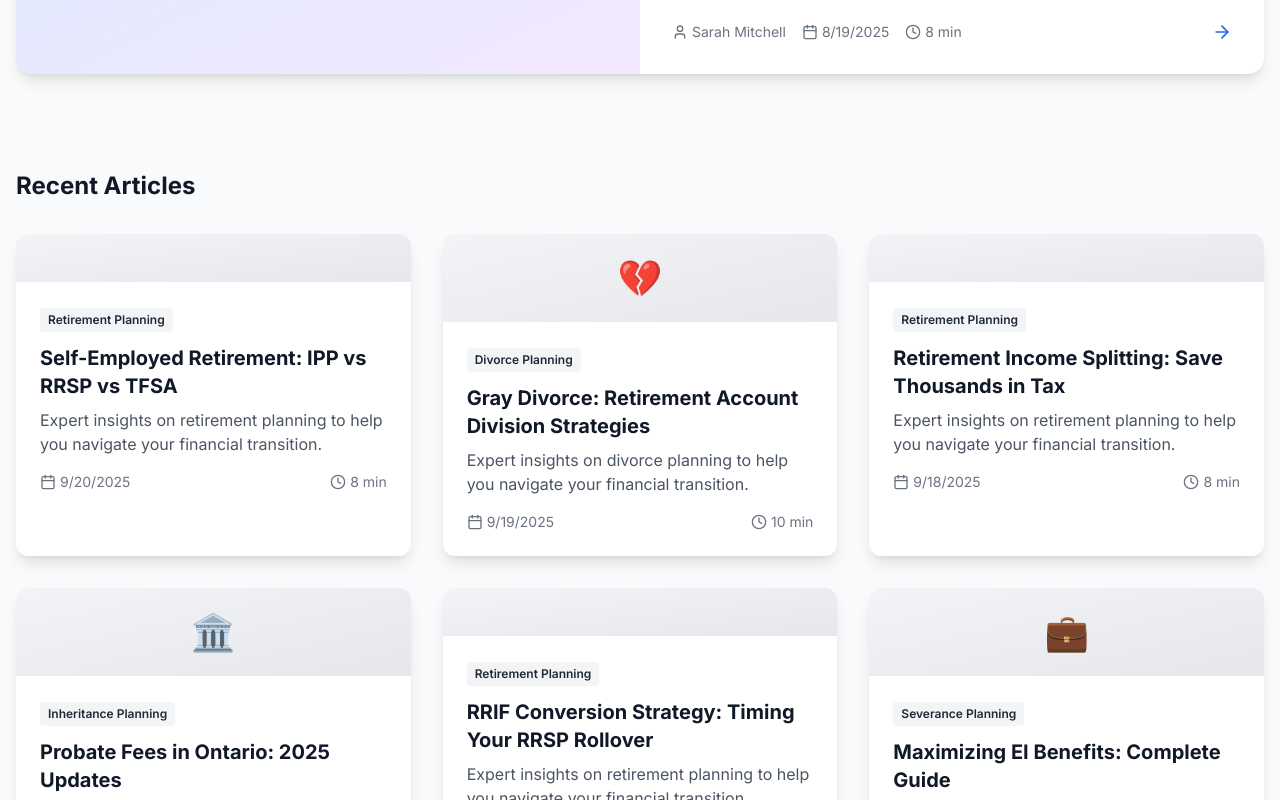
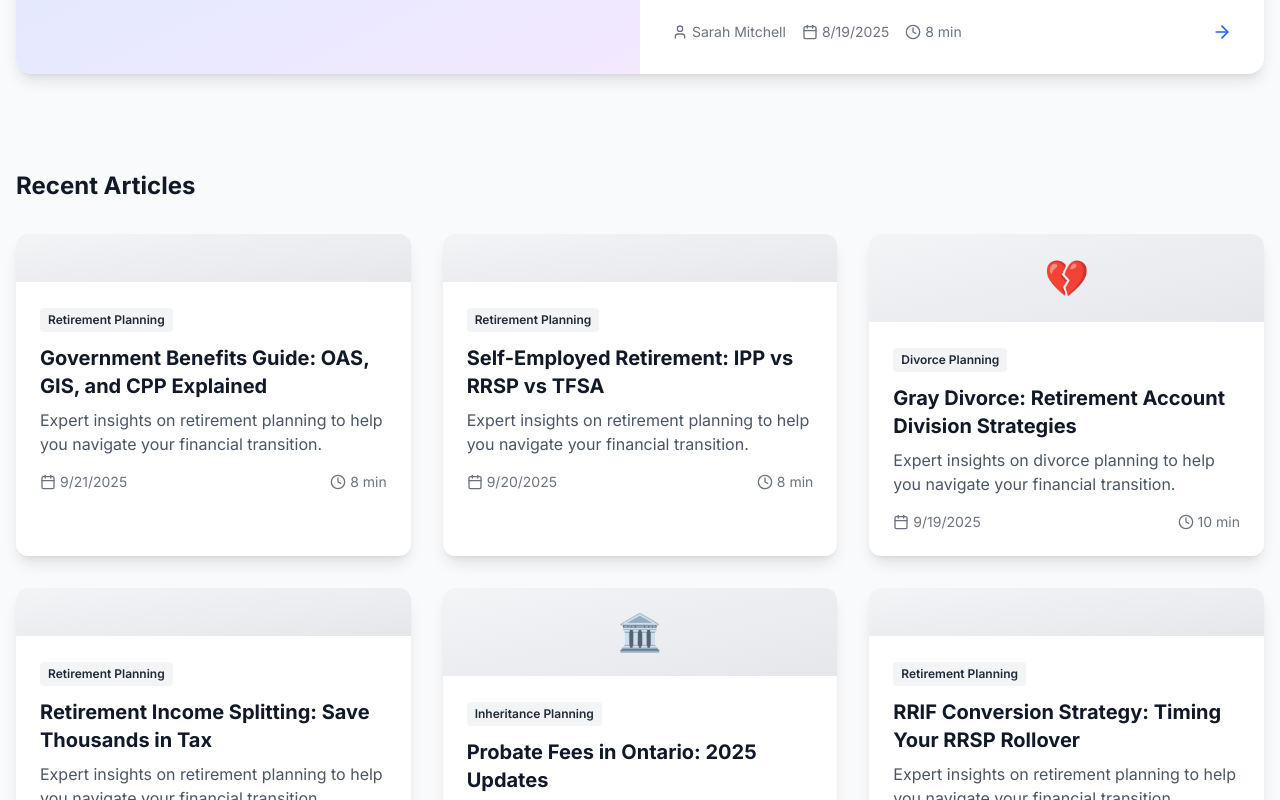
Before and after one commit to HustleHarder86/Investing, a Next.js app: page /blog in a window 1280 px wide. Shown: the part 737-1537 px from the top of the page. Built offline with nearby package versions, Linux system fonts and the light colour scheme; no server answers.

Commit message:
📚 Auto-publish scheduled blog post for 2025-09-21

```diff
--- a/content/blog-schedule.json
+++ b/content/blog-schedule.json
@@ -174,7 +174,7 @@
       "title": "Government Benefits Guide: OAS, GIS, and CPP Explained",
       "category": "Retirement Planning",
       "author": "Jennifer Park",
-      "status": "pending"
+      "status": "published"
     },
     {
       "date": "2025-09-22",
--- a/src/app/blog/page.tsx
+++ b/src/app/blog/page.tsx
@@ -10,6 +10,18 @@ export const metadata: Metadata = {
 
 // Blog posts data - in production, this would come from a CMS or database
 const blogPosts = [
+  {
+    slug: 'government-benefits-oas-gis-cpp',
+    title: 'Government Benefits Guide: OAS, GIS, and CPP Explained',
+    excerpt: 'Expert insights on retirement planning to help you navigate your financial transition.',
+    author: 'Jennifer Park',
+    authorTitle: 'CPA, Tax Planning Expert',
+    date: '2025-09-21',
+    readTime: '8 min',
+    category: 'Retirement Planning',
+    categorySlug: 'general',
+    featured: false
+  },
   {
     slug: 'self-employed-retirement-ipp-rrsp',
     title: 'Self-Employed Retirement: IPP vs RRSP vs TFSA',
```
Also changed, not shown: src/app/blog/government-benefits-oas-gis-cpp/page.tsx (renamed from content/scheduled-posts/government-benefits-oas-gis-cpp.tsx), 1 other file (tests, documents, lock files or other folders).
